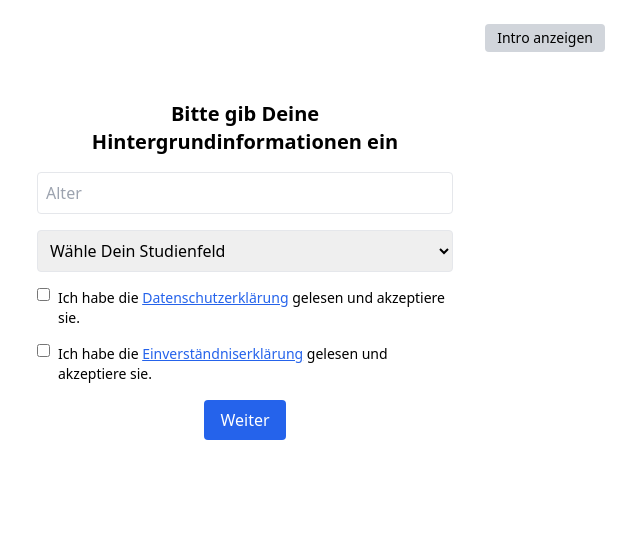
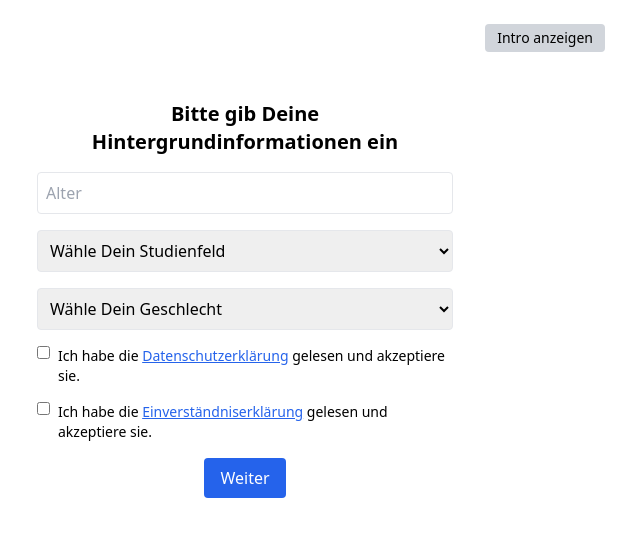
Before and after one commit to sivenDalmatin/frontend-study, a React (Vite) app: page / in a window 1280 px wide. Shown: the top 536 px of the page, without its empty margins (395-1035 px from the left). Built offline with nearby package versions, Linux system fonts and the light colour scheme.

Commit message:
IPC eval every time + gender

```diff
--- a/src/components/Evaluation.jsx
+++ b/src/components/Evaluation.jsx
@@ -121,7 +121,7 @@ export default function Evaluation({ dialogues, logFilenames, onNext, userId })
                     <strong>Kohärenz:</strong> War der Gesprächsverlauf schlüssig und zusammenhängend? Gab es ausbrüche aus der Rolle?
                 </p>
                 <p>
-                    <strong>IPC-Profil (nur bei einigen Konversationen):</strong> Hier sollen das Dominanzlevel und Freundlichkeitslevel eingeordnet werden.
+                    <strong>IPC-Profil:</strong> Hier sollen das Dominanzlevel und Freundlichkeitslevel eingeordnet werden.
                 </p>
             </div>
 
@@ -238,8 +238,6 @@ export default function Evaluation({ dialogues, logFilenames, onNext, userId })
 
 
                         <div className="bg-gray-100 p-3 rounded border border-gray-300 space-y-6 mt-2">
-                            {ratings[i].bot !== 'gpt_default' && (
-
                             <div className="w-full mt-4">
                                 <div className="flex items-center justify-center gap-2">
                                     <p className="font-semibold text-center">Einschätzung der Dominanz</p>
@@ -271,9 +269,9 @@ export default function Evaluation({ dialogues, logFilenames, onNext, userId })
                                     <span><strong>Sehr dominant:</strong> kontrollierend, fordernd, bestimmend</span>
                                 </div>
                             </div>
-                            )}
 
-                            {ratings[i].bot !== 'gpt_default' && (
+
+
                             <div className="w-full mt-6">
                                 <div className="flex items-center justify-center gap-2">
                                     <p className="font-semibold text-center">Einschätzung der Freundlichkeit</p>
@@ -305,8 +303,6 @@ export default function Evaluation({ dialogues, logFilenames, onNext, userId })
                                     <span><strong>Sehr feindlich:</strong> feindselig, konfrontativ, kalt</span>
                                 </div>
                             </div>
-
-                            )}
                         </div>
 
                         <label>
--- a/src/components/UserInfoForm.jsx
+++ b/src/components/UserInfoForm.jsx
@@ -3,6 +3,7 @@ import React, { useState } from 'react'
 export default function UserInfoForm({ onSubmit }) {
     const [age, setAge] = useState('')
     const [field, setField] = useState('')
+    const [gender, setGender] = useState('')
     const [acceptedPrivacy, setAcceptedPrivacy] = useState(false)
     const [showPrivacy, setShowPrivacy] = useState(false)
     const [showConsent, setShowConsent] = useState(false)
@@ -22,7 +23,7 @@ export default function UserInfoForm({ onSubmit }) {
 
         if (parsedAge >= 18 && field) {
             const id = Math.random().toFixed(3).toString().slice(2)
-            onSubmit({ age, field, id })
+            onSubmit({ age, field, id, gender })
         } else {
             alert("Du musst mindestens 18 Jahre alt sein, um teilzunehmen.")
         }
@@ -51,6 +52,19 @@ export default function UserInfoForm({ onSubmit }) {
                 <option value="psychology">Psychologie-nah</option>
                 <option value="medicine">Medizin-nah</option>
                 <option value="other">Andere</option>
+            </select>
+
+            <select
+                value={gender}
+                onChange={e => setGender(e.target.value)}
+                className="w-full border p-2 rounded"
+                required
+            >
+                <option value="" disabled>Wähle Dein Geschlecht</option>
+                <option value="male">männlich</option>
+                <option value="female">weiblich</option>
+                <option value="other">Sonstiges</option>
+                <option value="none">Ich möchte nicht antworten</option>
             </select>
 
             <div className="text-left flex items-start gap-2">
@@ -264,7 +278,7 @@ export default function UserInfoForm({ onSubmit }) {
                             <h4>Dauer:</h4>
                             <p>30-45 Minuten</p>
                             <h4>Vergütung:</h4>
-                            <p>Für Psychologiestudenten der Universität Münster wird es möglich sein sich VP Stunden anrechnen zu lassen.</p>
+                            <p>Für Psychologiestudenten der Universität Münster wird es möglich sein sich eine VP Stunde anrechnen zu lassen.</p>
                             <br />
                             <p>Sie können zu jeder Zeit ohne Angabe von Gründen die Studie abbrechen und Ihre
                                 Antworten zurückziehen. Dies hat keine weiteren Konsequenzen für Sie. Bei Fragen melden Sie sich beim Forscher.
```
Lines whose indentation alone changed are shown as unchanged.
